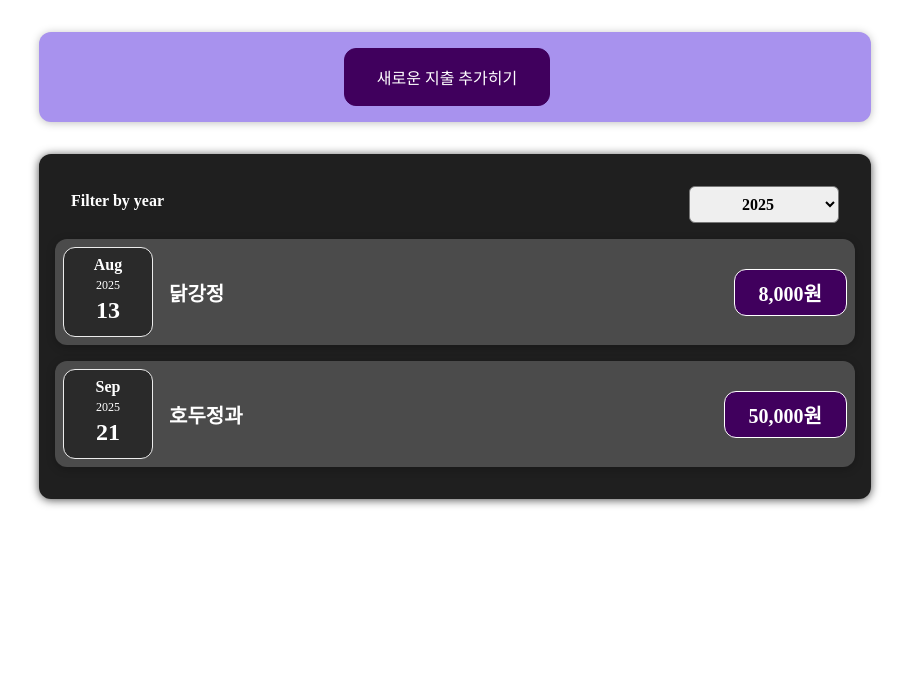
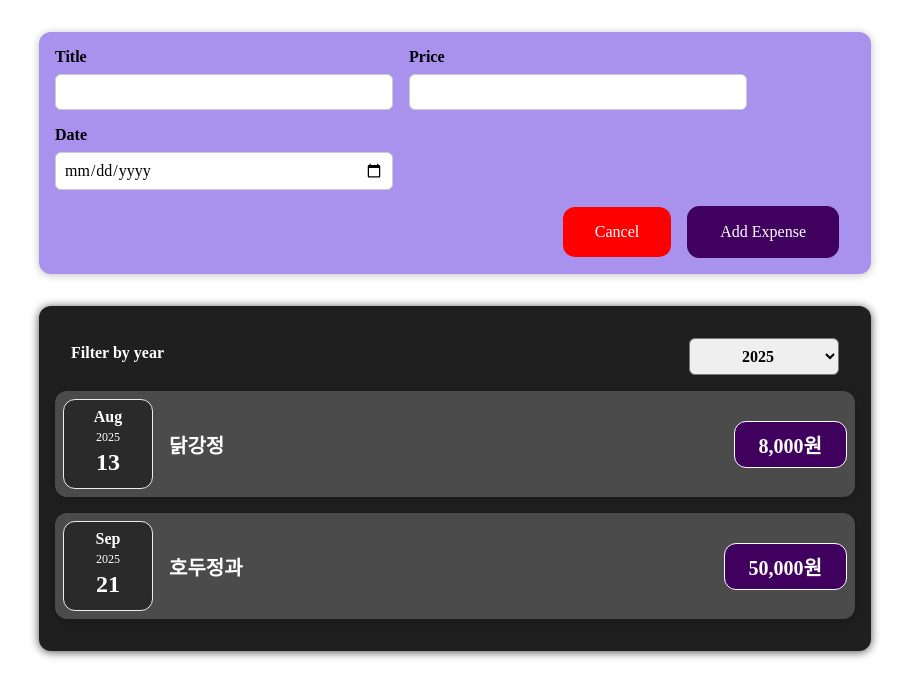
Before and after one commit to rhehdgus8831/react-study202508, a React (Vite) app: page / in a window 1280 px wide. Shown: the top 698 px of the page, without its empty margins (185-1094 px from the left). Built offline with nearby package versions, Linux system fonts and the light colour scheme.

Commit message:
3-2-2. 조건부 랜더링 연습문제

```diff
--- a/src/components/new-expense/ExpenseForm.jsx
+++ b/src/components/new-expense/ExpenseForm.jsx
@@ -110,7 +110,7 @@ const ExpenseForm = ({ onAdd }) => {
                 </div>
             </div>
             <div className="new-expense__actions">
-                <button type="buttin" className="cancel-btn">Cancel</button>
+                <button type="button" className="cancel-btn">Cancel</button>
                 <button type="submit">Add Expense</button>
             </div>
         </form>
--- a/src/components/new-expense/NewExpense.jsx
+++ b/src/components/new-expense/NewExpense.jsx
@@ -5,12 +5,11 @@ import ExpenseForm from './ExpenseForm';
 const NewExpense = ({ onSave }) => {
 
     const formComponent = <ExpenseForm onAdd={onSave} />;
-    const buttonComponent = <button>새로운 지출 추가히기</button>
-
+    const buttonComponent = <button>새로운 지출 추가하기</button>;
 
     return (
         <div className='new-expense'>
-            {buttonComponent}
+            { formComponent }
         </div>
     );
 };
```
